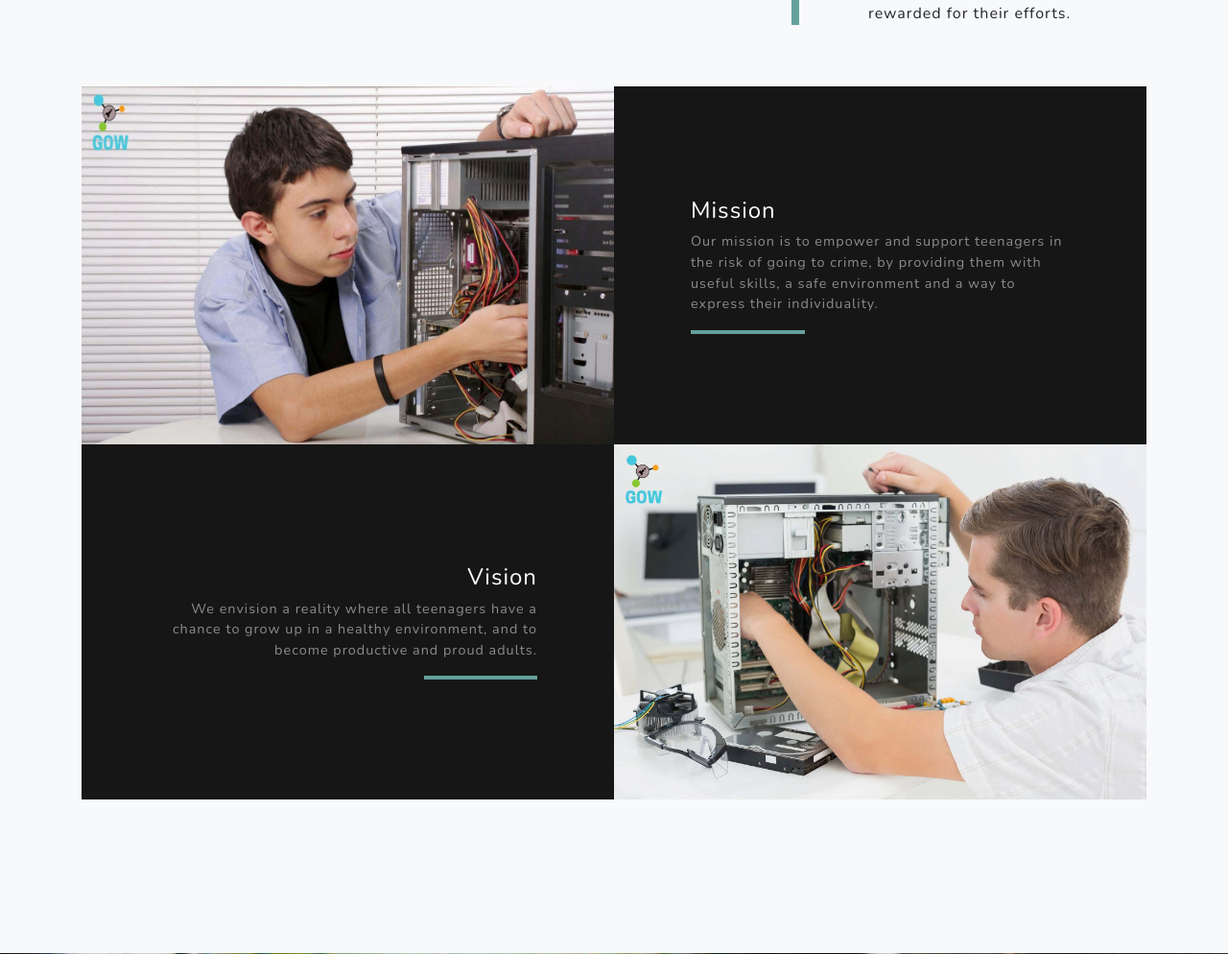
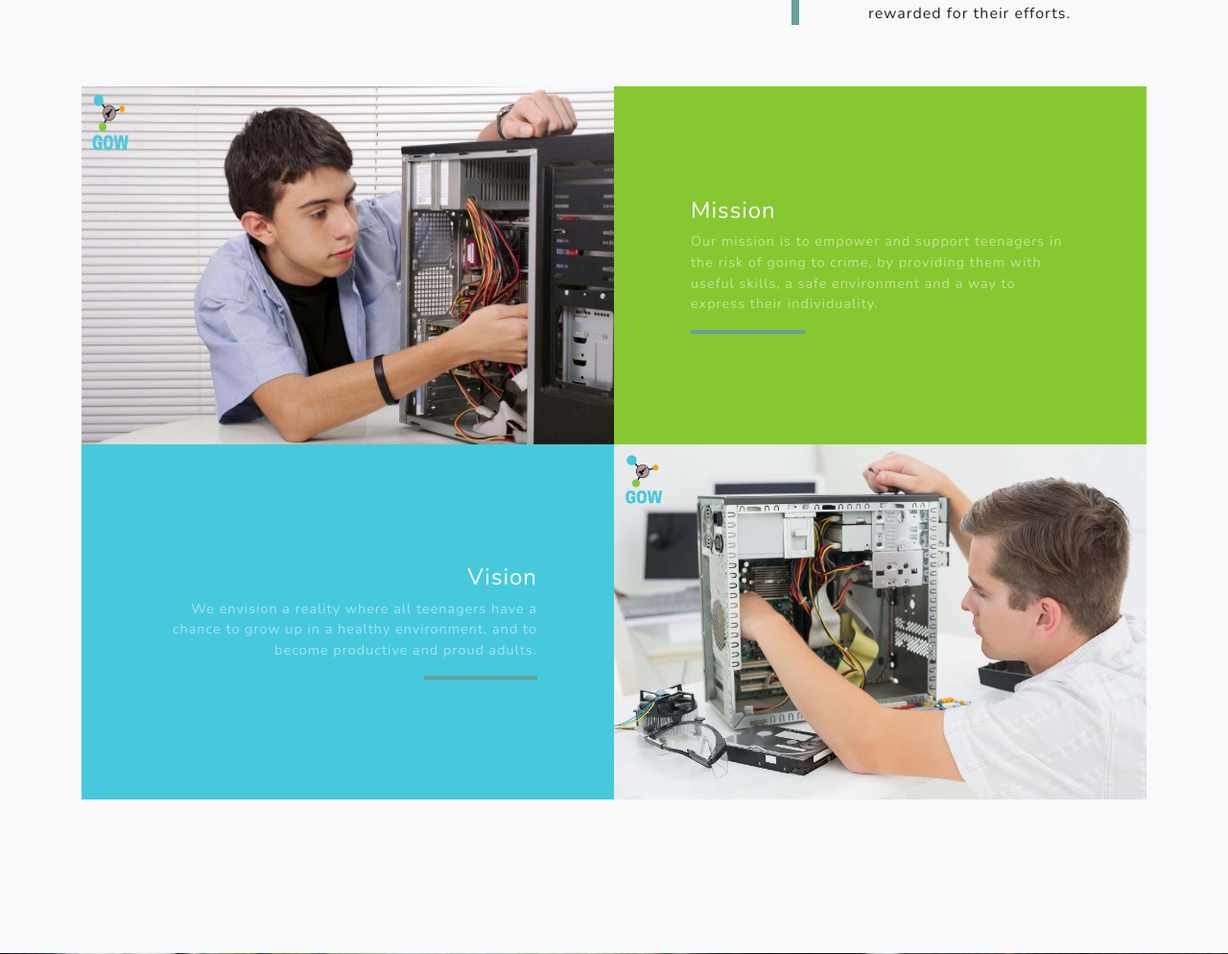
Before and after one commit to itamar19-meet/GOW, a Flask app: page / in a window 1280 px wide. Shown: the part 2283-3277 px from the top of the page at 96% size. Run offline with Flask 2, Linux system fonts and the light colour scheme; some libraries are stand-ins or nearby versions.

Commit message:
added colors

```diff
--- a/templates/the_website.html
+++ b/templates/the_website.html
@@ -165,7 +165,7 @@
             <img class="img-fluid" src="../static/img/demo-image-01.jpg" alt="" />
           </div>
           <div class="col-lg-6">
-            <div class="bg-black text-center h-100 project">
+            <div class="bg-black text-center h-100 project"style="background-color:#87c830 !important">
               <div class="d-flex h-100">
                 <div
                   class="project-text w-100 my-auto text-center text-lg-left"
@@ -187,14 +187,14 @@
           <div class="col-lg-6">
             <img class="img-fluid" src="../static/img/demo-image-02.jpg" alt="" />
           </div>
-          <div class="col-lg-6 order-lg-first">
-            <div class="bg-black text-center h-100 project">
+          <div class="col-lg-6 order-lg-first" >
+            <div class="bg-black text-center h-100 project" style="background-color:#47c9dd !important">
               <div class="d-flex h-100">
                 <div
-                  class="project-text w-100 my-auto text-center text-lg-right"
+                  class="project-text w-100 my-auto text-center text-lg-right "
                 >
                   <h4 class="text-white">Vision</h4>
-                  <p class="mb-0 text-white-50">
+                  <p class="mb-0 text-white-50" style="">
                     We envision a reality where all teenagers have a chance to grow up in a healthy environment, and to become productive and proud adults.
                   </p>
                   <hr class="d-none d-lg-block mb-0 mr-0" />
```
